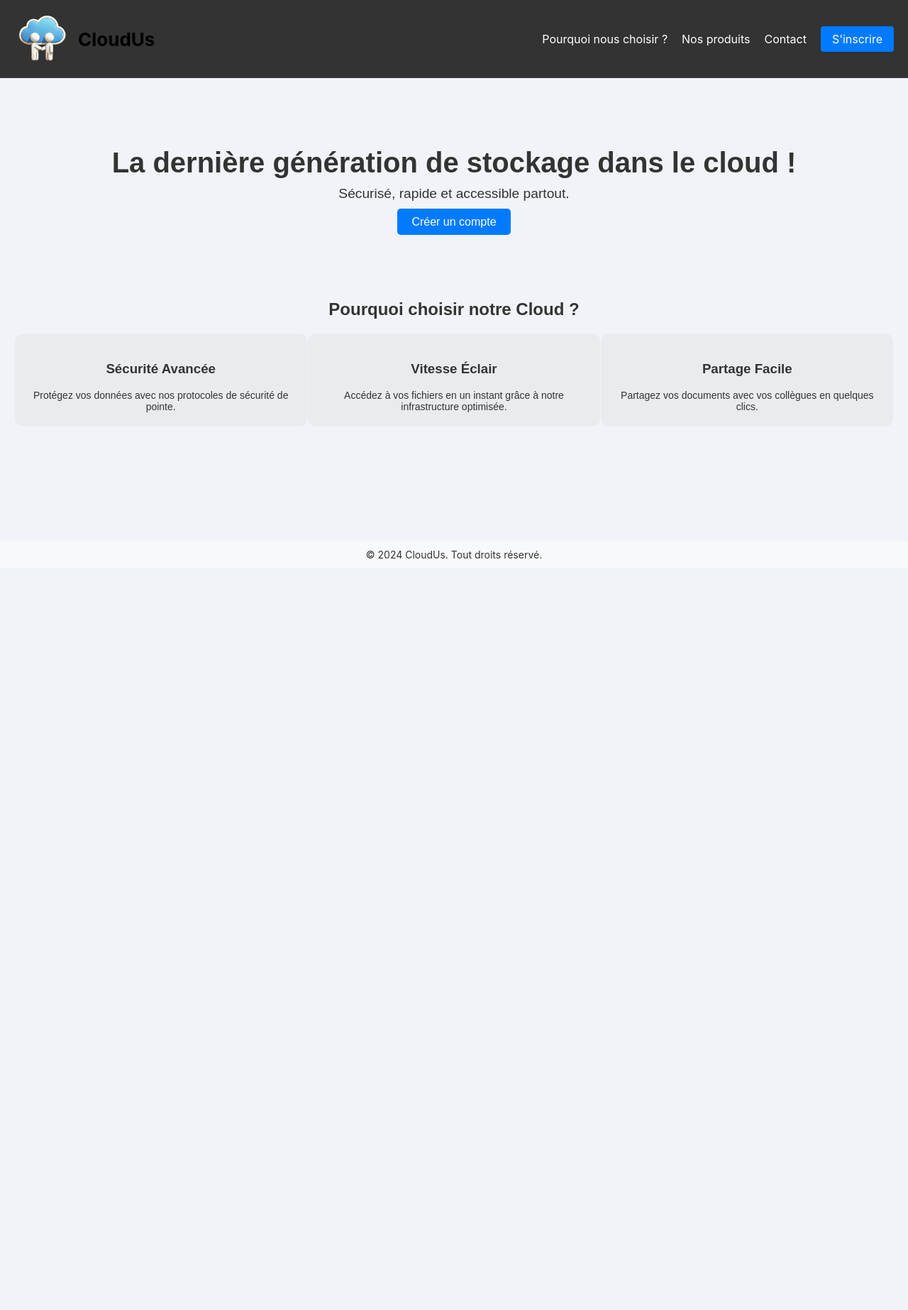
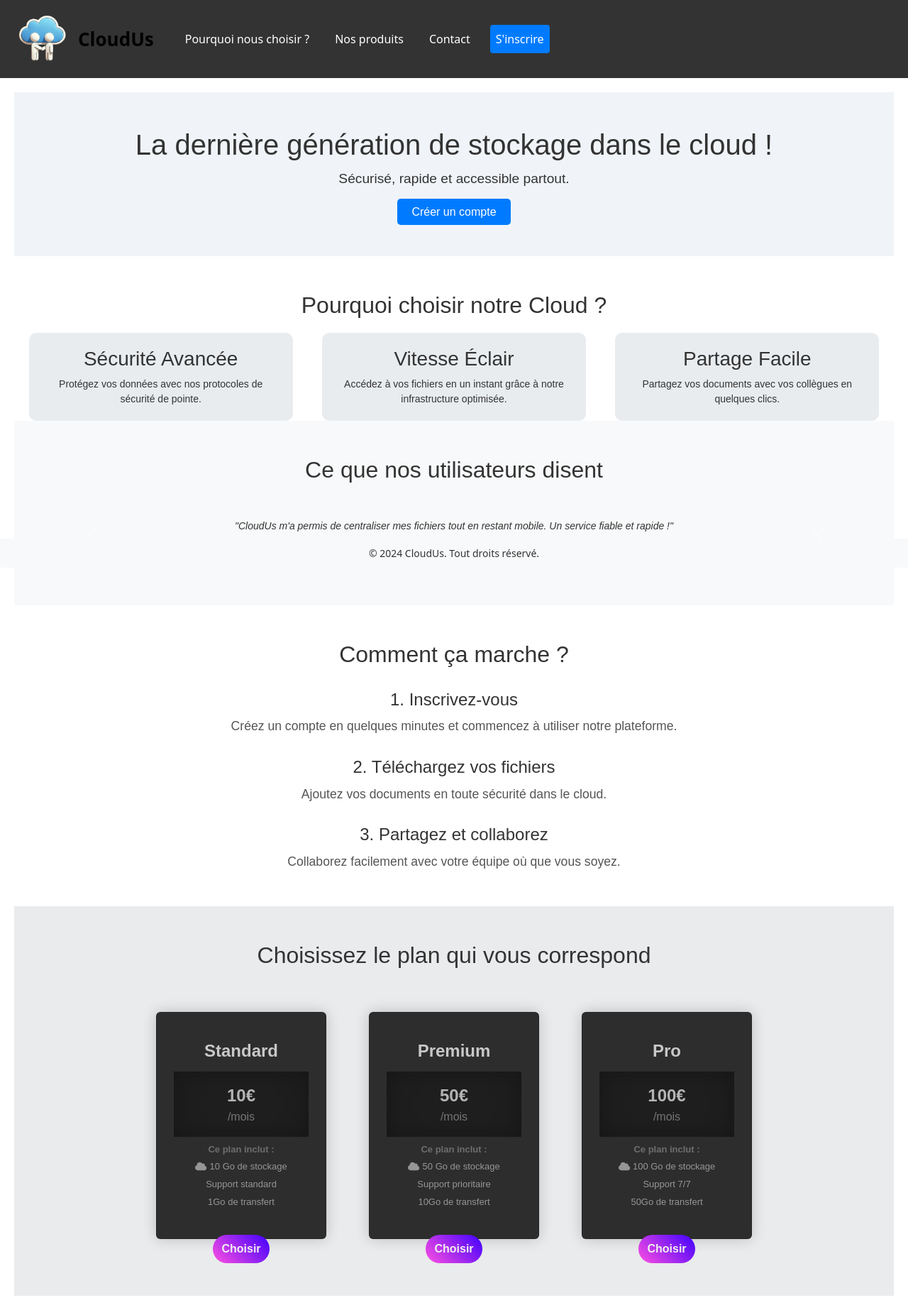
Before and after one commit to Batyeste/CloudUs, a React (Create React App) app in the folder front/: page / in a window 1280 px wide. Shown: the whole page at 71% size. Before the commit the page ends 800 px from the top, so only its background shows below. Built offline with nearby package versions, Linux system fonts and the light colour scheme; what @react-pdf/renderer would draw is missing.

Commit message:
maj css header et ajout de sections témoignages et abonnements (pricing a revoir, problème bs)

```diff
--- a/front/package.json
+++ b/front/package.json
@@ -3,6 +3,7 @@
   "version": "0.1.0",
   "private": true,
   "dependencies": {
+    "@coreui/react": "^5.4.0",
     "@fortawesome/fontawesome-svg-core": "^6.6.0",
     "@fortawesome/free-solid-svg-icons": "^6.6.0",
     "@fortawesome/react-fontawesome": "^0.2.2",
@@ -12,7 +13,7 @@
     "@testing-library/user-event": "^13.5.0",
     "bootstrap": "^5.3.3",
     "react": "^18.3.1",
-    "react-bootstrap": "^2.10.4",
+    "react-bootstrap": "^2.10.5",
     "react-dom": "^18.3.1",
     "react-router-dom": "^6.26.1",
     "react-scripts": "5.0.1",
--- a/front/src/components/Accueil.css
+++ b/front/src/components/Accueil.css
@@ -49,3 +49,71 @@
     border-radius: 10px;
     text-align: center;
 }
+
+/* Section Témoignages */
+.testimonials {
+    background-color: #f8f9fa;
+    padding: 50px 20px;
+    text-align: center;
+}
+
+.testimonials h2 {
+    margin-bottom: 30px;
+    font-size: 2rem;
+}
+
+.testimonial-item {
+    margin: 20px 0;
+    font-style: italic;
+    font-size: 1.1rem;
+}
+
+.testimonial-item p:last-child {
+    font-weight: bold;
+    margin-top: 10px;
+}
+
+/* Comment ça marche */
+.how-it-works {
+    margin: 50px 0;
+}
+
+.how-it-works h2 {
+    text-align: center;
+    margin-bottom: 30px;
+    font-size: 2rem;
+}
+
+.step {
+    text-align: center;
+    margin-bottom: 30px;
+}
+
+.step h3 {
+    font-size: 1.5rem;
+    margin-bottom: 10px;
+}
+
+.step p {
+    font-size: 1.1rem;
+    color: #555;
+}
+
+/* Section Abonnements */
+.pricing {
+    background-color: #e9ebec;
+    padding: 50px 20px;
+    text-align: center;
+}
+
+.pricing h2 {
+    margin-bottom: 30px;
+}
+
+.pricing-plan {
+    display: inline-block;
+    /* background-color: #ffffff; */
+    padding: 20px;
+    margin: 10px;
+    /* width: 20%; */
+}
--- a/front/src/components/Accueil.jsx
+++ b/front/src/components/Accueil.jsx
@@ -1,8 +1,21 @@
 import React from 'react';
-import { Link } from 'react-router-dom';
+import { Link, useNavigate } from 'react-router-dom';
+import { CCarousel, CCarouselItem } from '@coreui/react';
 import "./Accueil.css";
+import PricingCard from './CardPrice/PricingCard';
+import 'bootstrap/dist/css/bootstrap.min.css';
 
 const Accueil = () => {
+    const navigate = useNavigate();
+
+    const formule1 = { prix: '10', stockage: '10', raison1: 'Support standard', raison2: '1Go de transfert' };
+    const formule2 = { prix: '50', stockage: '50', raison1: 'Support prioritaire', raison2: '10Go de transfert'  };
+    const formule3 = { prix: '100', stockage: '100', raison1: 'Support 7/7', raison2: '50Go de transfert'  };
+
+    const handleCardClick = (price, storage) => {
+        navigate('/signup');
+    };
+
     return (
         <div className='accueil-container'>
             {/* Hero Section */}
@@ -30,6 +43,83 @@ const Accueil = () => {
                     </div>
                 </div>
             </div>
+
+            {/* Section Témoignages Carrousel */}
+            <div className='testimonials'>
+                <h2>Ce que nos utilisateurs disent</h2>
+                <CCarousel controls className="custom-carousel">
+                    <CCarouselItem className="custom-carousel-item">
+                        <div className='testimonial-item'>
+                            <p>"CloudUs m'a permis de centraliser mes fichiers tout en restant mobile. Un service fiable et rapide !"</p>
+                            <p>- Xavier Niel, Directeur</p>
+                        </div>
+                    </CCarouselItem>
+                    <CCarouselItem className="custom-carousel-item">
+                        <div className='testimonial-item'>
+                            <p>"Le partage facile des fichiers a vraiment changé la manière dont mon équipe collabore."</p>
+                            <p>- Lucas Moreau, CEO de Safran</p>
+                        </div>
+                    </CCarouselItem>
+                    <CCarouselItem className="custom-carousel-item">
+                        <div className='testimonial-item'>
+                            <p>"Je suis impressionné par la sécurité de la plateforme, surtout pour mes documents sensibles."</p>
+                            <p>- Caroline Petit, Avocate</p>
+                        </div>
+                    </CCarouselItem>
+                </CCarousel>
+            </div>
+
+            {/* Section "Comment ça marche" */}
+            <div className='how-it-works'>
+                <h2>Comment ça marche ?</h2>
+                <div className='step'>
+                    <h3>1. Inscrivez-vous</h3>
+                    <p>Créez un compte en quelques minutes et commencez à utiliser notre plateforme.</p>
+                </div>
+                <div className='step'>
+                    <h3>2. Téléchargez vos fichiers</h3>
+                    <p>Ajoutez vos documents en toute sécurité dans le cloud.</p>
+                </div>
+                <div className='step'>
+                    <h3>3. Partagez et collaborez</h3>
+                    <p>Collaborez facilement avec votre équipe où que vous soyez.</p>
+                </div>
+            </div>
+
+            {/* Section Abonnements */}
+            <div className='pricing'>
+                <h2>Choisissez le plan qui vous correspond</h2>
+                <div className='pricing-plan'>
+                    <PricingCard
+                        title="Standard"
+                        price={formule1.prix}
+                        storage={formule1.stockage}
+                        raison1={formule1.raison1}
+                        raison2={formule1.raison2}
+                        onClick={() => handleCardClick(formule1.prix, formule1.stockage)}
+                    />
+                </div>
+                <div className='pricing-plan'>
+                    <PricingCard
+                        title="Premium"
+                        price={formule2.prix}
+                        storage={formule2.stockage}
+                        raison1={formule2.raison1}
+                        raison2={formule2.raison2}
+                        onClick={() => handleCardClick(formule2.prix, formule2.stockage)}
+                    />
+                </div>
+                <div className='pricing-plan'>
+                    <PricingCard
+                        title="Pro"
+                        price={formule3.prix}
+                        storage={formule3.stockage}
+                        raison1={formule3.raison1}
+                        raison2={formule3.raison2}
+                        onClick={() => handleCardClick(formule3.prix, formule3.stockage)}
+                    />
+                </div>
+            </div>
         </div>
     );
 };
--- a/front/src/components/header/Header.css
+++ b/front/src/components/header/Header.css
@@ -24,6 +24,7 @@ header {
     list-style: none;
     margin: 0;
     padding: 0;
+    /* margin-left: 65% */
 }
 
 .navbar-nav li {
@@ -49,6 +50,7 @@ header {
     text-decoration: none;
     font-size: 16px;
     transition: background-color 0.3s;
+
 }
 
 .navbar-nav .signup-btn:hover {
--- a/front/src/components/header/Header.jsx
+++ b/front/src/components/header/Header.jsx
@@ -1,26 +1,41 @@
 import React from 'react';
 import { Link } from 'react-router-dom';
+import 'bootstrap/dist/css/bootstrap.min.css';
 import "./Header.css";
-import Accueil from "../Accueil";
 
 const Header = () => {
     return (
+        <div className="header-container">
             <header>
-            <nav className="navbar">
+                <nav className="navbar navbar-expand-lg">
                     <div className="navbar-brand">
                         <Link to={"/accueil"} className="cloudus-link">
-                        <img src="/cloudUs.png" alt="CloudUs Logo" className="img-cloud"/>
+                            <img src="/cloudUs.png" alt="CloudUs Logo" className="img-cloud" />
                             <span>CloudUs</span>
                         </Link>
                     </div>
-                <ul className="navbar-nav">
-                    <li><a href="#">Pourquoi nous choisir ?</a></li>
-                    <li><a href="#">Nos produits</a></li>
-                    <li><a href="#">Contact</a></li>
-                    <li><Link to="/signup"  className="signup-btn">S'inscrire</Link></li>
+                    <button className="navbar-toggler" type="button" data-toggle="collapse" data-target="#navbarNav" aria-controls="navbarNav" aria-expanded="false" aria-label="Toggle navigation">
+                        <span className="navbar-toggler-icon"></span>
+                    </button>
+                    <div className="collapse navbar-collapse" id="navbarNav">
+                        <ul className="navbar-nav ml-auto">
+                            <li className="nav-item">
+                                <a href="#" className="nav-link">Pourquoi nous choisir ?</a>
+                            </li>
+                            <li className="nav-item">
+                                <a href="#" className="nav-link">Nos produits</a>
+                            </li>
+                            <li className="nav-item">
+                                <a href="#" className="nav-link">Contact</a>
+                            </li>
+                            <li className="nav-item">
+                                <Link to="/signup" className="nav-link signup-btn">S'inscrire</Link>
+                            </li>
                         </ul>
+                    </div>
                 </nav>
             </header>
+        </div>
     );
 };
 
```
Also changed, not shown: 1 other file (tests, documents, lock files or other folders). Lines whose indentation alone changed are shown as unchanged.
